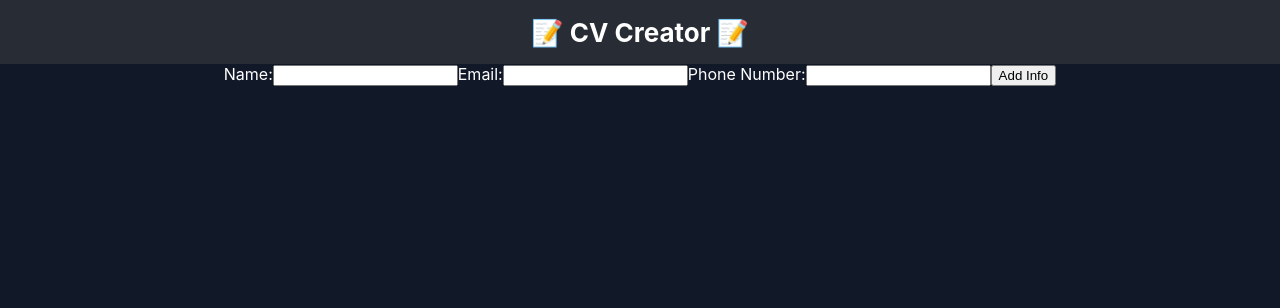
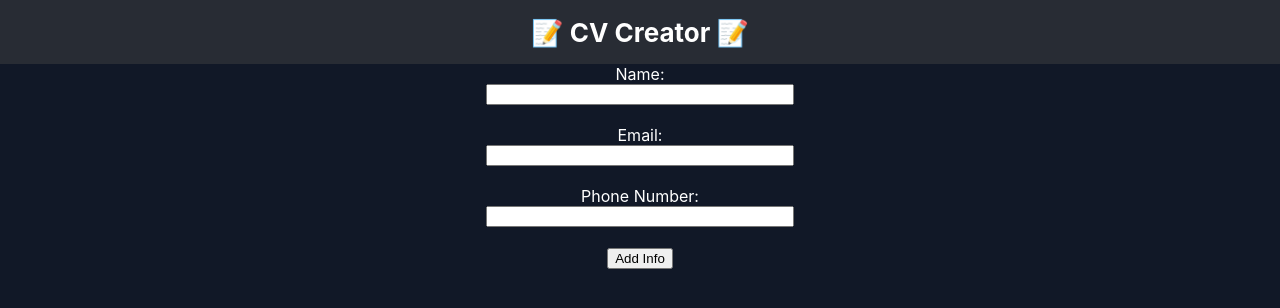
Before and after one commit to mikegecko/cv-creator, a React (Create React App) app: page / in a window 1280 px wide. Shown: the top 308 px of the page. Built offline with nearby package versions, Linux system fonts and the light colour scheme.

Commit message:
Add MainWrapper for handling states

```diff
--- a/src/App.js
+++ b/src/App.js
@@ -2,6 +2,7 @@ import {Component} from 'react';
 import './styles/App.css';
 import Header from './components/Header';
 import Info from './components/Info';
+import MainWrapper from './components/MainWrapper';
 
 class App extends Component {
   constructor(props){
@@ -12,7 +13,7 @@ class App extends Component {
     return(
       <div className='App'>
         <Header />
-        <Info />
+        <MainWrapper />
       </div>
     );
   }
--- a/src/components/Info.js
+++ b/src/components/Info.js
@@ -3,30 +3,30 @@ import { Component } from "react";
 class Info extends Component {
   constructor(props) {
     super(props);
-    this.infoSubmit = this.infoSubmit.bind(this);
   }
   /*
         Create a form with the follwoing input fields
         -   Name
         -   email
         -   phone #
+        - Current job title
         - Edit / delete button
     */
-  infoSubmit(event) {
-    event.preventDefault();
-    console.log("Click");
-  }
+
   render() {
     return (
       <div className="App-text">
-        <form>
+        <form className="info" onSubmit={this.props.infoSubmit}>
           <label htmlFor="name">Name:</label>
-          <input type="text" id="name"></input>
+          <input type="text" id="name" name='namein'></input>
+          <br />
           <label htmlFor="email">Email:</label>
-          <input type="email" id="email"></input>
+          <input type="email" id="email" name='emailin'></input>
+          <br />
           <label htmlFor="phone">Phone Number:</label>
-          <input type="tel" id="phone"></input>
-          <button type="submit" onClick={this.infoSubmit}>
+          <input type="tel" id="phone" name='phonein'></input>
+          <br />
+          <button type="submit">
             Add Info
           </button>
         </form>
--- /dev/null
+++ b/src/components/MainWrapper.js
@@ -0,0 +1,26 @@
+import { Component } from "react";
+import Info from "./Info";
+
+class MainWrapper extends Component {
+    constructor(props){
+        super(props);
+        this.infoSubmit = this.infoSubmit.bind(this);
+        this.state = { name: "", email: "", phone: "" };
+    }
+    infoSubmit(event) {
+        event.preventDefault();
+        this.setState({
+            name: event.target.namein.value,
+            email: event.target.emailin.value,
+            phone: event.target.phonein.value
+        })
+    }
+    render(){
+        return(
+            <div>
+                <Info infoSubmit={this.infoSubmit}/>
+            </div>
+        );
+    }
+}
+export default MainWrapper;
--- a/src/styles/App.css
+++ b/src/styles/App.css
@@ -28,6 +28,13 @@
 }
 .App-text{
   color: white;
+  display: flex;
+  justify-content: center;
+}
+
+.info>input{
+  display: flex;
+  width: 300px;
 }
 
 @keyframes App-logo-spin {
```
